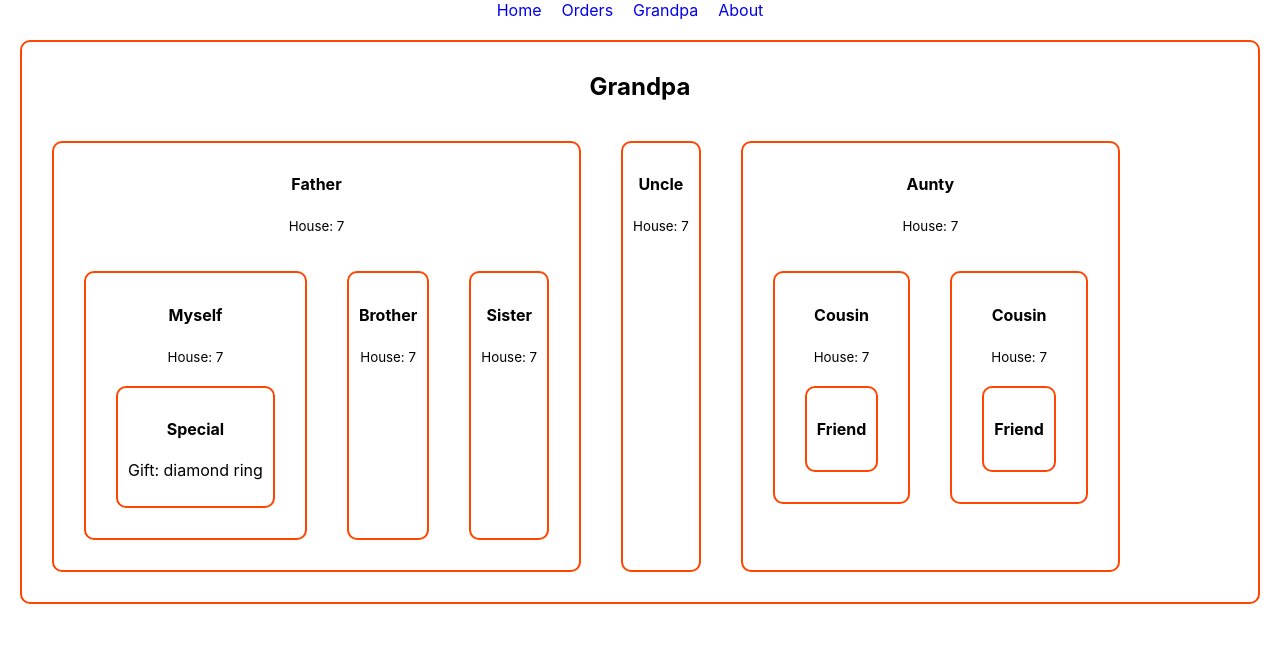
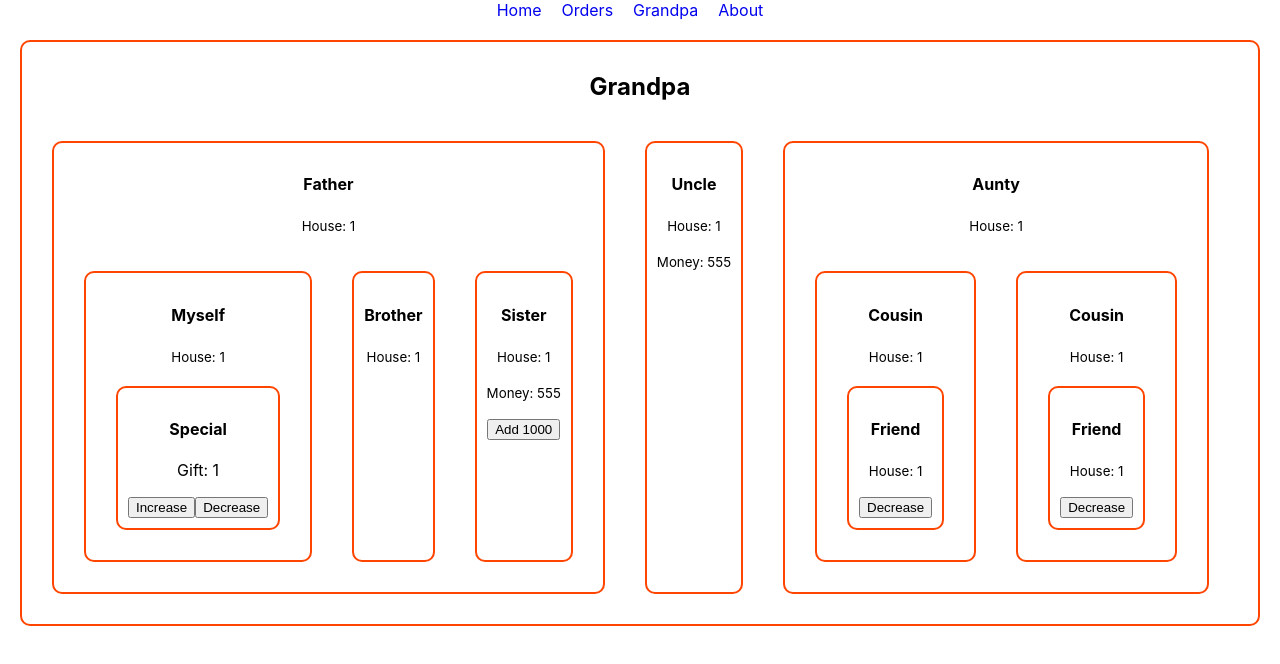
Before and after one commit to arfan36/day-89_m-54_t-shirt-mania_october-7, a React (Create React App) app: page /grandpa in a window 1280 px wide. Shown: the top 664 px of the page. Built offline with nearby package versions, Linux system fonts and the light colour scheme.

Commit message:
54-7 Simple Introduction to Context API to avoid Prop drilling

```diff
--- a/src/__step.js
+++ b/src/__step.js
@@ -13,5 +13,6 @@
 /*
 //@ ─────────────────────────────────────────────────────────── CONTEXT API ─────
 1. declare a context
-2. set provider
+2. set provider with value
+3. useContext in the place where you want to get the context
  */
--- a/src/components/Father/Father.js
+++ b/src/components/Father/Father.js
@@ -3,13 +3,13 @@ import Brother from '../Brother/Brother';
 import Myself from '../Myself/Myself';
 import Sister from '../Sister/Sister';
 
-const Father = ({ house , ring}) => {
+const Father = ({ house }) => {
     return (
         <div>
             <h4>Father</h4>
             <p><small>House: {house}</small></p>
             <section className='flex'>
-                <Myself house={house} ring={ring}></Myself>
+                <Myself house={house}></Myself>
                 <Brother house={house}></Brother>
                 <Sister house={house}></Sister>
             </section>
--- a/src/components/Friend/Friend.js
+++ b/src/components/Friend/Friend.js
@@ -1,9 +1,13 @@
-import React from 'react';
+import React, { useContext } from 'react';
+import { RingContext } from '../Grandpa/Grandpa';
 
 const Friend = () => {
+    const [house, setHouse] = useContext(RingContext);
     return (
         <div>
             <h4>Friend</h4>
+            <p><small>House: {house}</small></p>
+            <button onClick={() => setHouse(house - 1)}>Decrease</button>
         </div>
     );
 };
--- a/src/components/Grandpa/Grandpa.js
+++ b/src/components/Grandpa/Grandpa.js
@@ -1,23 +1,30 @@
-import React, { createContext } from 'react';
+import React, { createContext, useState } from 'react';
 import Aunty from '../Aunty/Aunty';
 import Father from '../Father/Father';
 import Uncle from '../Uncle/Uncle';
 import './Grandpa.css';
 
-const RingContext = createContext('Matir Ring')
+export const RingContext = createContext('Matir Ring');
+export const MoneyContext = createContext(555);
 
 const Grandpa = () => {
-    const house = 7;
-    const ring = 'diamond ring';
+    const [house, setHouse] = useState(1);
+    const [money, setMoney] = useState(555);
+    // const house = 7;
+    // const ring = 'diamond ring';
     return (
+        <RingContext.Provider value={[house, setHouse]}>
+            <MoneyContext.Provider value={[money, setMoney]}>
                 <div className='grandpa'>
                     <h2>Grandpa</h2>
                     <section className='flex'>
-                <Father house={house} ring={ring}></Father>
+                        <Father house={house}></Father>
                         <Uncle house={house}></Uncle>
                         <Aunty house={house}></Aunty>
                     </section>
                 </div>
+            </MoneyContext.Provider>
+        </RingContext.Provider>
     );
 };
 
--- a/src/components/Myself/Myself.js
+++ b/src/components/Myself/Myself.js
@@ -1,13 +1,13 @@
 import React from 'react';
 import Special from '../Special/Special';
 
-const Myself = ({house , ring}) => {
+const Myself = ({ house }) => {
     return (
         <div>
             <h4>Myself</h4>
             <p><small>House: {house}</small></p>
             <section>
-                <Special ring={ring}></Special>
+                <Special></Special>
             </section>
         </div>
     );
--- a/src/components/Sister/Sister.js
+++ b/src/components/Sister/Sister.js
@@ -1,10 +1,14 @@
-import React from 'react';
+import React, { useContext } from 'react';
+import { MoneyContext } from '../Grandpa/Grandpa';
 
 const Sister = ({ house }) => {
+    const [money, setMoney] = useContext(MoneyContext);
     return (
         <div>
             <h4>Sister</h4>
             <p><small>House: {house}</small></p>
+            <p><small>Money: {money}</small></p>
+            <button onClick={() => setMoney(money + 1000)}>Add 1000</button>
         </div>
     );
 };
--- a/src/components/Special/Special.js
+++ b/src/components/Special/Special.js
@@ -1,10 +1,14 @@
-import React from 'react';
+import React, { useContext } from 'react';
+import { RingContext } from '../Grandpa/Grandpa';
 
-const Special = ({ ring }) => {
+const Special = () => {
+    const [house, setHouse] = useContext(RingContext);
     return (
         <div>
             <h4>Special</h4>
-            <p>Gift: {ring}</p>
+            <p>Gift: {house}</p>
+            <button onClick={() => setHouse(house + 1)}>Increase</button>
+            <button onClick={() => setHouse(house - 1)}>Decrease</button>
         </div>
     );
 };
--- a/src/components/Uncle/Uncle.js
+++ b/src/components/Uncle/Uncle.js
@@ -1,10 +1,13 @@
-import React from 'react';
+import React, { useContext } from 'react';
+import { MoneyContext } from '../Grandpa/Grandpa';
 
 const Uncle = ({ house }) => {
+    const [money, setMoney] = useContext(MoneyContext);
     return (
         <div>
             <h4>Uncle</h4>
             <p><small>House: {house}</small></p>
+            <p><small>Money: {money}</small></p>
         </div>
     );
 };
```
Lines whose indentation alone changed are shown as unchanged.
